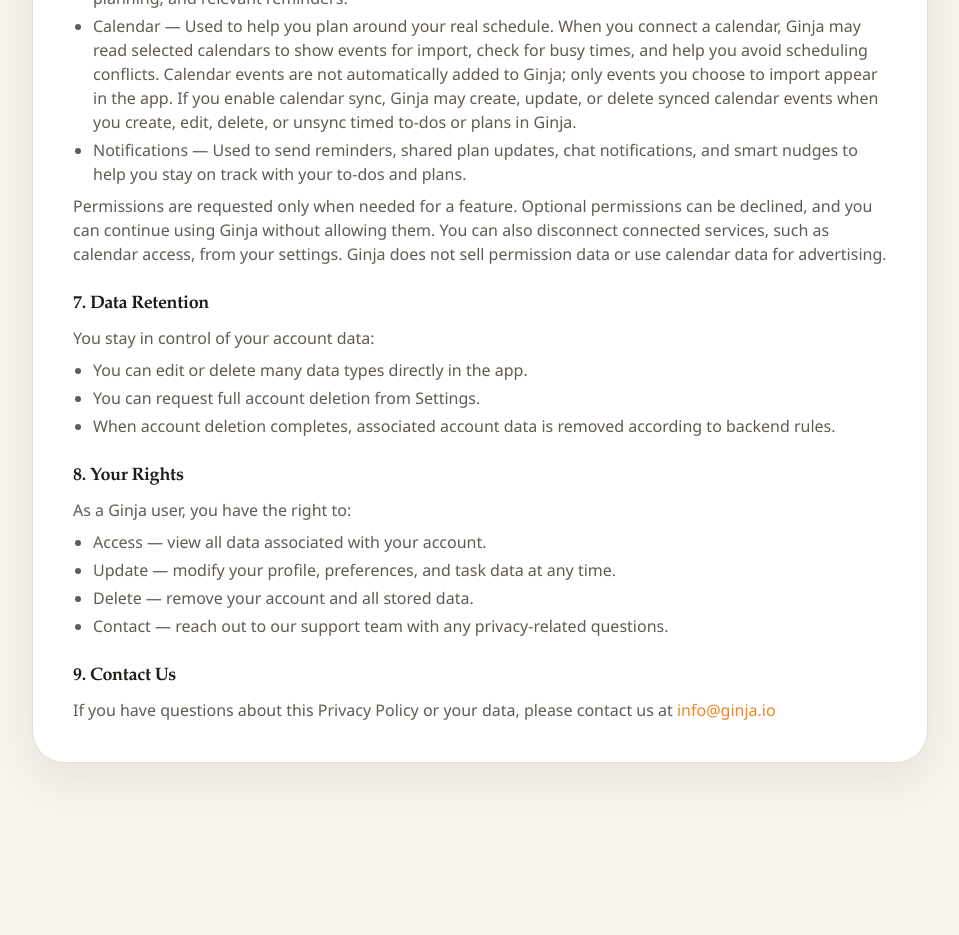
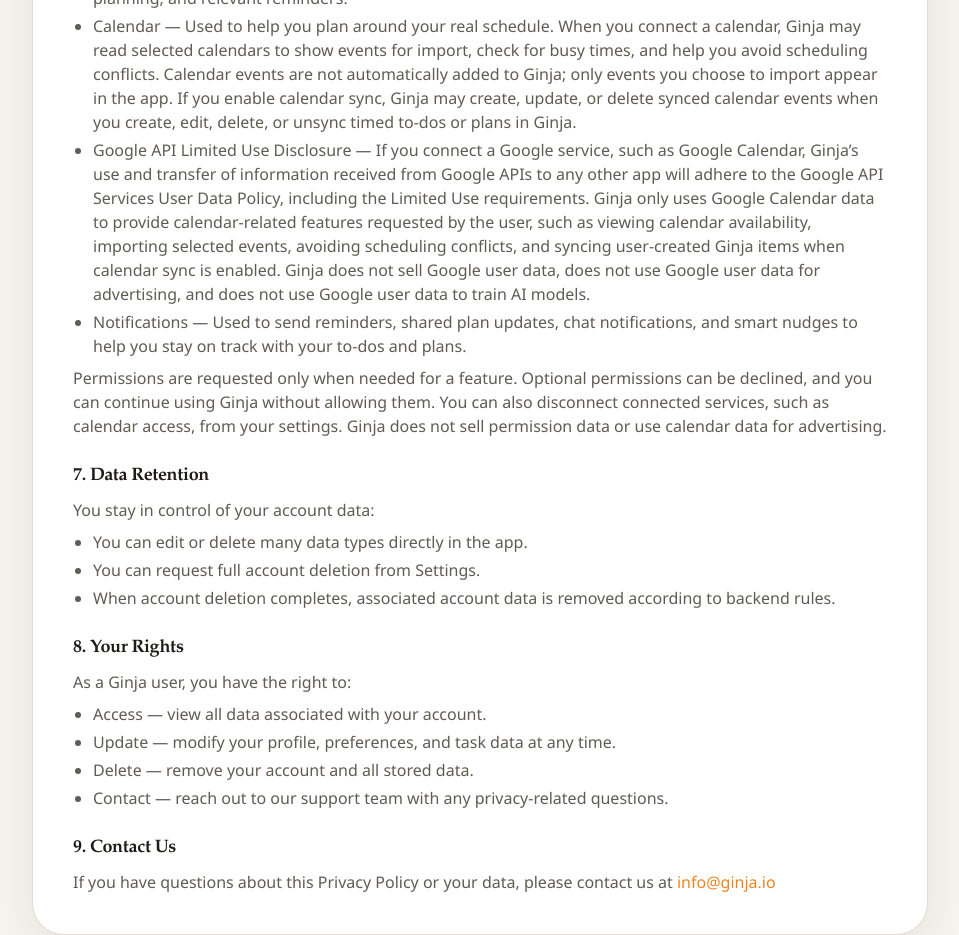
Before and after one commit to emyrael/Ginja_App, a Next.js app in the folder frontend/: page /privacy-policy in a window 1280 px wide. Shown: the part 1580-2515 px from the top of the page, without its empty margins (160-1119 px from the left). Before the commit the page ends 2407 px from the top, so only its background shows below. Built offline with nearby package versions, Linux system fonts and the light colour scheme.

Commit message:
updated privacy

```diff
--- a/frontend/pages/privacy-policy.js
+++ b/frontend/pages/privacy-policy.js
@@ -110,6 +110,7 @@
                   <li>Microphone — Used for voice input when speaking your thoughts during Brain Dump.</li>
                   <li>Location — Used to provide context-aware suggestions, such as local recommendations, weather-aware planning, and relevant reminders.</li>
                   <li>Calendar — Used to help you plan around your real schedule. When you connect a calendar, Ginja may read selected calendars to show events for import, check for busy times, and help you avoid scheduling conflicts. Calendar events are not automatically added to Ginja; only events you choose to import appear in the app. If you enable calendar sync, Ginja may create, update, or delete synced calendar events when you create, edit, delete, or unsync timed to-dos or plans in Ginja.</li>
+                  <li>Google API Limited Use Disclosure — If you connect a Google service, such as Google Calendar, Ginja’s use and transfer of information received from Google APIs to any other app will adhere to the Google API Services User Data Policy, including the Limited Use requirements. Ginja only uses Google Calendar data to provide calendar-related features requested by the user, such as viewing calendar availability, importing selected events, avoiding scheduling conflicts, and syncing user-created Ginja items when calendar sync is enabled. Ginja does not sell Google user data, does not use Google user data for advertising, and does not use Google user data to train AI models.</li>
                   <li>Notifications — Used to send reminders, shared plan updates, chat notifications, and smart nudges to help you stay on track with your to-dos and plans.</li>
                 </ul>
                 <p className="mt-2">
```
